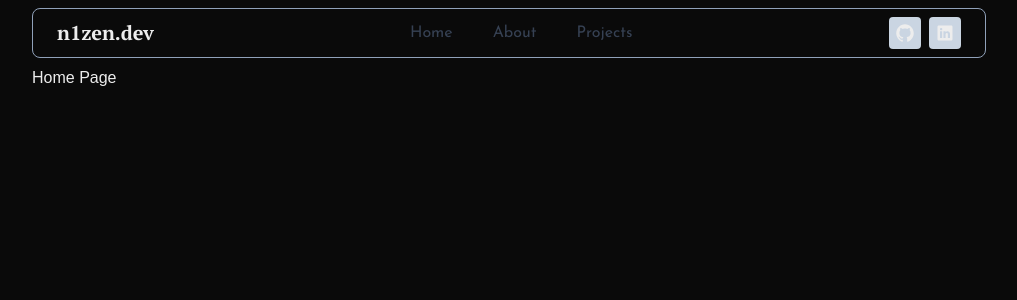
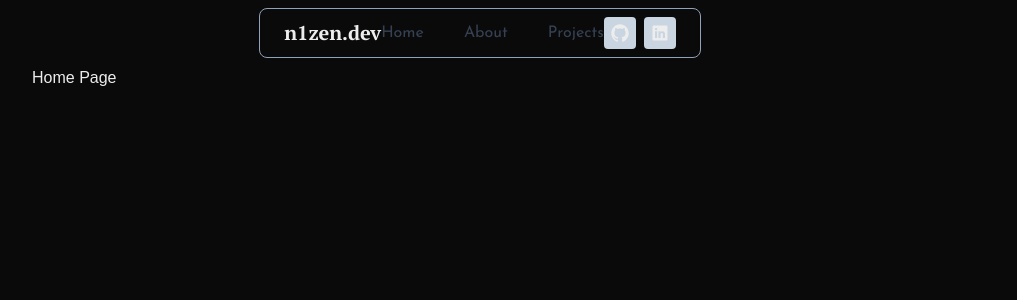
Before and after one commit to n1zen/portfolio-next, a Next.js app: page / in a window 1280 px wide. Shown: the top 300 px of the page, without its empty margins (160-1177 px from the left). Built offline with nearby package versions, Linux system fonts and the light colour scheme; a web font is replaced by a local one.

Commit message:
change layout and use justify-between instead of space-x-n and justify-center

```diff
--- a/app/components/Header.tsx
+++ b/app/components/Header.tsx
@@ -3,17 +3,14 @@ import ActionBar from "./ActionBar";
 
 export default function Header() {
     return(
-        <header className="border border-slate-400 rounded-lg py-2 px-6 my-2 space-x-64 mx-auto flex justify-center items-center">
+        <header className="border border-slate-400 rounded-lg py-2 px-6 my-2 mx-auto flex justify-between items-center">
             {/* Title */}
             <h1 className="font-bold text-xl font-heading">n1zen.dev</h1>
-            {/* Navigation */}
-            <div>
-                <NavBar/>
-            </div>
-            {/* Other Actions */}
-            <div>
-                <ActionBar />
-            </div>
+	    {/* Navigation and Other Actions */}
+	    <div className="m-0 p-0 flex justify-between">
+		<NavBar />
+		<ActionBar />
+	    </div>
         </header>
     );
 }
```
